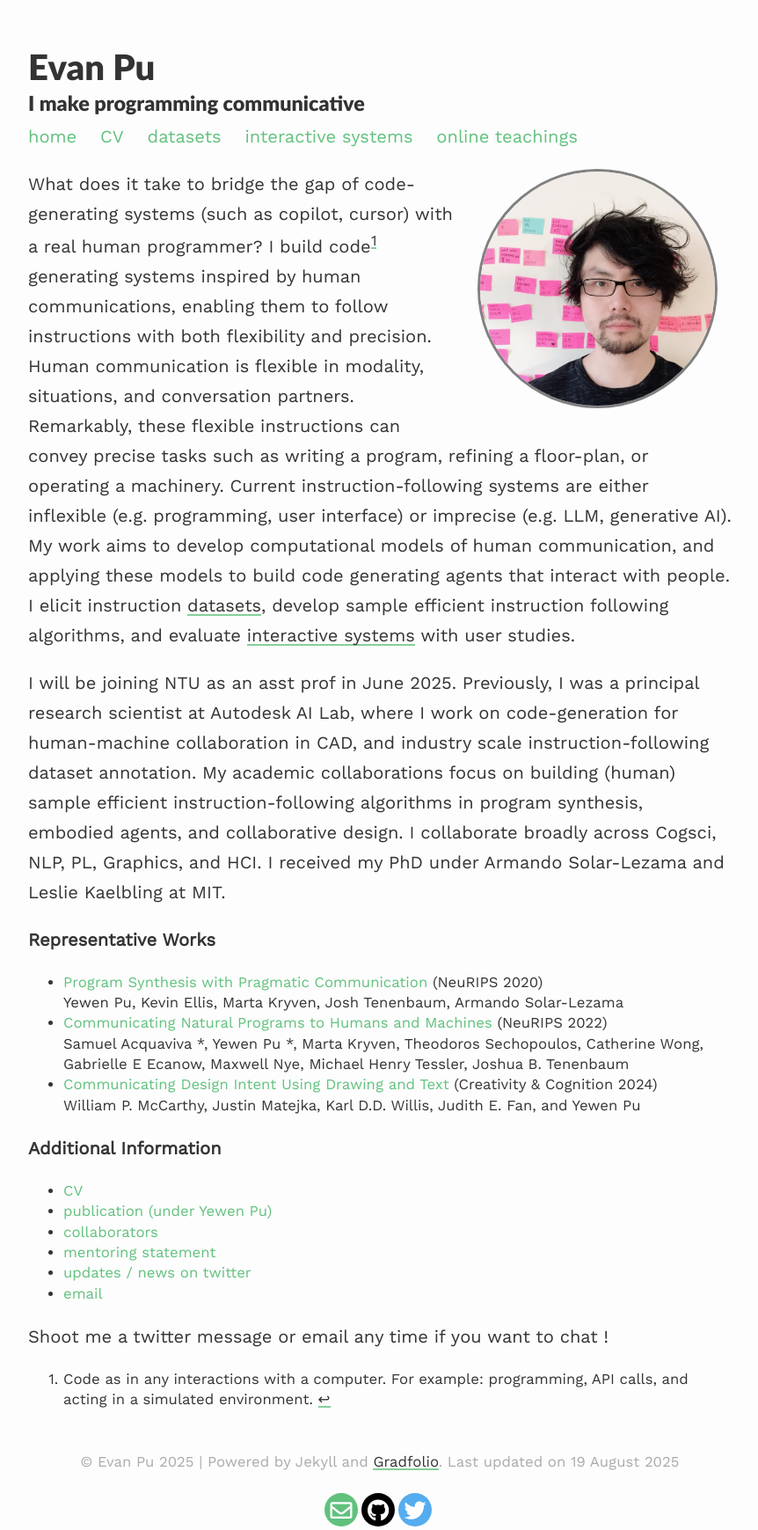
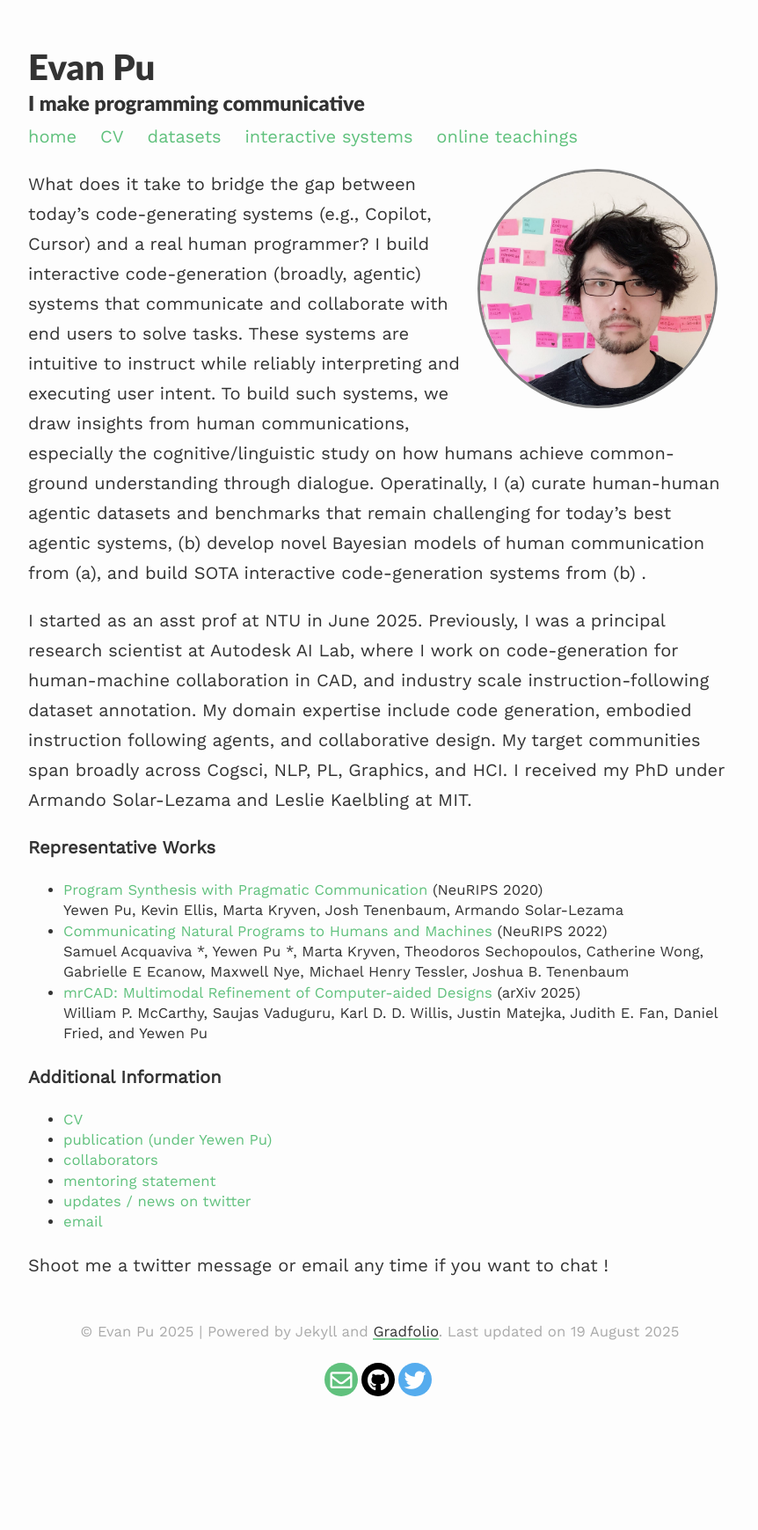
Before and after one commit to evanthebouncy/evanthebouncy.github.io, a Jekyll site: the page built from index.md, in a window 1280 px wide. Shown: the whole page at 88% size, without its empty margins (208-1070 px from the left). Built offline with Jekyll 4.4.1, drawn with Linux system fonts in a browser that asks for light colours; nearby versions of some CDN libraries; after the commit the page ends 1591 px from its top, so only the background shows below that.

Commit message:
Update index.md

```diff
--- a/index.md
+++ b/index.md
@@ -7,10 +7,9 @@ profile:
 published: true
 ---
 
-What does it take to bridge the gap of code-generating systems (such as copilot, cursor) with a real human programmer? I build code[^1] generating systems inspired by human communications, enabling them to follow instructions with both flexibility and precision. Human communication is flexible in modality, situations, and conversation partners. Remarkably, these flexible instructions can convey precise tasks such as writing a program, refining a floor-plan, or operating a machinery. Current instruction-following systems are either inflexible (e.g. programming, user interface) or imprecise (e.g. LLM, generative AI). My work aims to develop computational models of human communication, and applying these models to build code generating agents that interact with people.
-I elicit instruction [datasets](/datasets/), develop sample efficient instruction following algorithms, and evaluate [interactive systems](/interactive-systems/) with user studies.
+What does it take to bridge the gap between today’s code-generating systems (e.g., Copilot, Cursor) and a real human programmer? I build interactive code-generation (broadly, agentic) systems that communicate and collaborate with end users to solve tasks. These systems are intuitive to instruct while reliably interpreting and executing user intent. To build such systems, we draw insights from human communications, especially the cognitive/linguistic study on how humans achieve common-ground understanding through dialogue. Operatinally, I (a) curate human-human agentic datasets and benchmarks that remain challenging for today’s best agentic systems, (b) develop novel Bayesian models of human communication from (a), and build SOTA interactive code-generation systems from (b) .
 
-I will be joining NTU as an asst prof in June 2025. Previously, I was a principal research scientist at Autodesk AI Lab, where I work on code-generation for human-machine collaboration in CAD, and industry scale instruction-following dataset annotation. My academic collaborations focus on building (human) sample efficient instruction-following algorithms in program synthesis, embodied agents, and collaborative design. I collaborate broadly across Cogsci, NLP, PL, Graphics, and HCI. I received my PhD under Armando Solar-Lezama and Leslie Kaelbling at MIT.
+I started as an asst prof at NTU in June 2025. Previously, I was a principal research scientist at Autodesk AI Lab, where I work on code-generation for human-machine collaboration in CAD, and industry scale instruction-following dataset annotation. My domain expertise include code generation, embodied instruction following agents, and collaborative design. My target communities span broadly across Cogsci, NLP, PL, Graphics, and HCI. I received my PhD under Armando Solar-Lezama and Leslie Kaelbling at MIT.
 
 **Representative Works**
 
@@ -18,8 +17,9 @@ I will be joining NTU as an asst prof in June 2025. Previously, I was a principa
   Yewen Pu, Kevin Ellis, Marta Kryven, Josh Tenenbaum, Armando Solar-Lezama
 - [Communicating Natural Programs to Humans and Machines](https://arxiv.org/abs/2106.07824) (NeuRIPS 2022) \
 Samuel Acquaviva *, Yewen Pu *, Marta Kryven, Theodoros Sechopoulos, Catherine Wong, Gabrielle E Ecanow, Maxwell Nye, Michael Henry Tessler, Joshua B. Tenenbaum
-- [Communicating Design Intent Using Drawing and Text](https://dl.acm.org/doi/10.1145/3635636.3664261) (Creativity & Cognition 2024) \
-William P. McCarthy, Justin Matejka, Karl D.D. Willis, Judith E. Fan, and Yewen Pu
+- [mrCAD: Multimodal Refinement of Computer-aided Designs](https://arxiv.org/abs/2504.20294) (arXiv 2025) \
+  William P. McCarthy, Saujas Vaduguru, Karl D. D. Willis, Justin Matejka, Judith E. Fan, Daniel Fried, and Yewen Pu
+
 
 **Additional Information**
 - [CV](/assets/CV.pdf)
@@ -32,5 +32,3 @@ William P. McCarthy, Justin Matejka, Karl D.D. Willis, Judith E. Fan, and Yewen
 
 
 Shoot me a twitter message or email any time if you want to chat !
-
-[^1]: Code as in any interactions with a computer. For example: programming, API calls, and acting in a simulated environment.
```
